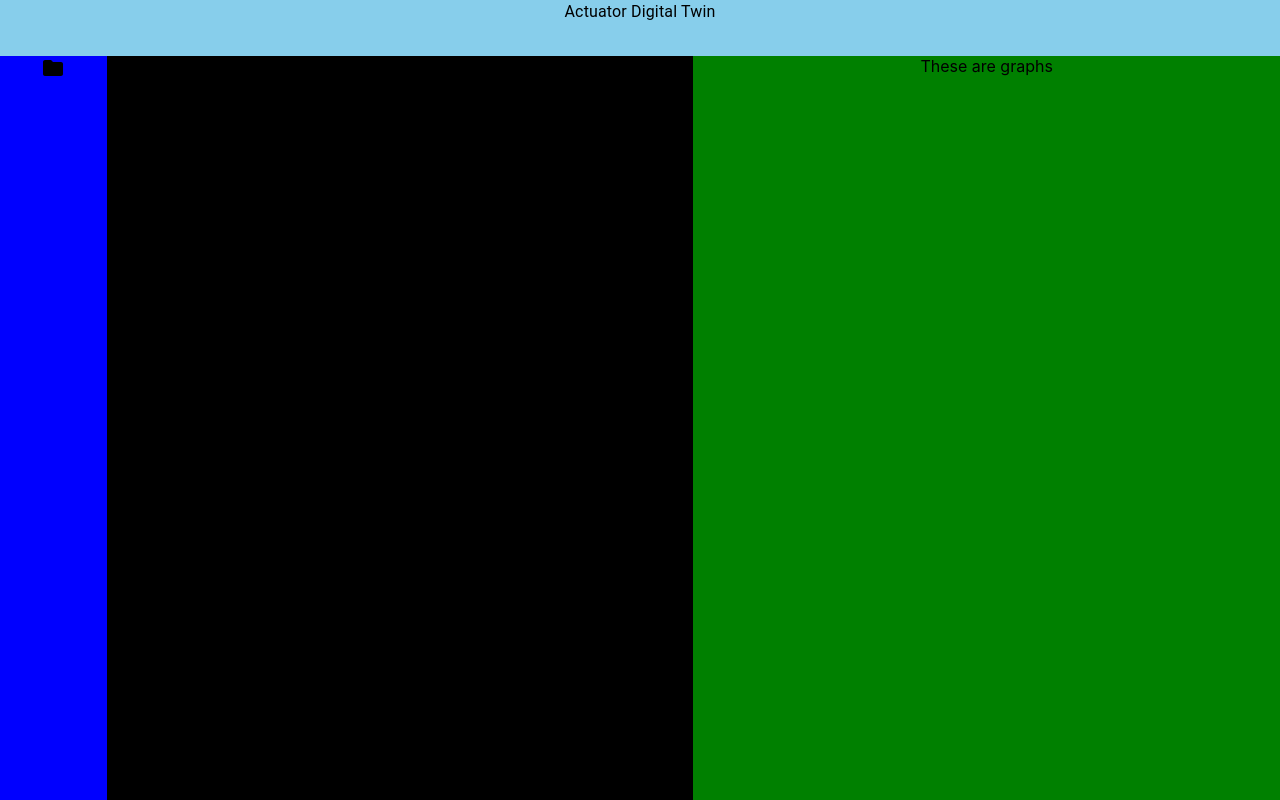
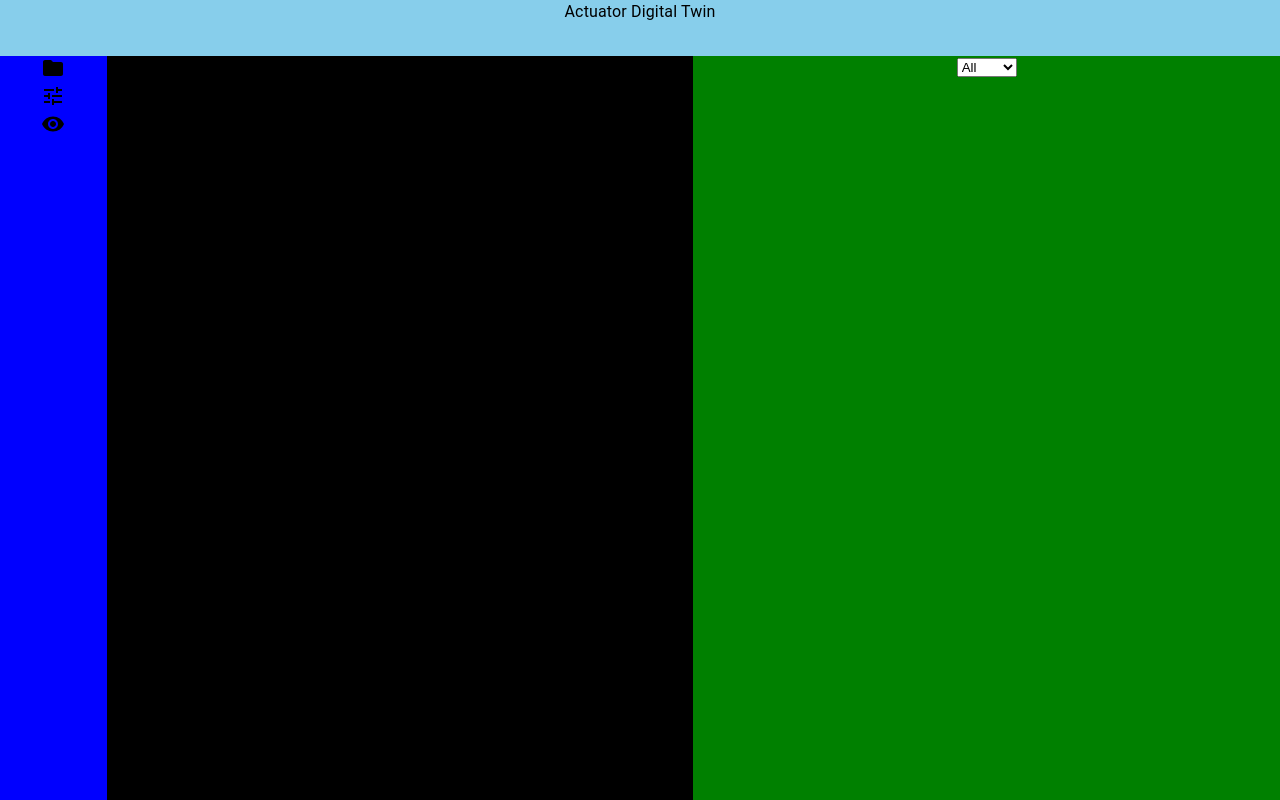
Before and after one commit to adesh6601/digital-twin, a React (Create React App) app: page / in a window 1280 px wide. Built offline with nearby package versions, Linux system fonts and the light colour scheme.

Commit message:
basic-changes-by-kunal

```diff
--- a/src/component/Graphs.js
+++ b/src/component/Graphs.js
@@ -1,11 +1,18 @@
-import React from 'react'
+import React from "react";
 
 function Graphs() {
   return (
     <div>
-        These are graphs
+      <div class="dropdown mt-5">
+        <select id="graph1Dropdown" onchange="updateChart(chart1, this.value)">
+          <option value="all">All</option>
+          <option value="red">Red</option>
+          <option value="green">Green</option>
+          <option value="blue">Blue</option>
+        </select>
+      </div>
     </div>
-  )
+  );
 }
 
-export default Graphs
+export default Graphs;
--- a/src/component/Home.js
+++ b/src/component/Home.js
@@ -6,7 +6,7 @@ import Graphs from "./Graphs";
 import ActuatorInfo from "./ActuatorInfo";
 
 const useStyles = makeStyles({
-  backgroundColor : {
+  titleBar : {
     backgroundColor : "skyblue", height : '7vh', fontSize : '1rem'
   }
 });
@@ -15,7 +15,7 @@ function Home() {
   const classes = useStyles()
   return (
     <div>
-      <Grid item xs={12} className={classes.backgroundColor}>
+      <Grid item xs={12} className={classes.titleBar}>
           <Typography> Actuator Digital Twin </Typography>
       </Grid>
       <Grid container item xs = {12}>
--- a/src/component/SideBar.js
+++ b/src/component/SideBar.js
@@ -1,15 +1,21 @@
 import { Grid } from "@mui/material";
 import React from "react";
-import FolderIcon from '@mui/icons-material/Folder';
+import FolderIcon from "@mui/icons-material/Folder";
+import TuneIcon from "@mui/icons-material/Tune";
+import VisibilityIcon from "@mui/icons-material/Visibility";
 
 function SideBar() {
   return (
     <div>
       <Grid item xs={12}>
-        <FolderIcon/>
+        <FolderIcon />
       </Grid>
-      <Grid item xs={12}></Grid>
-      <Grid item xs={12}></Grid>
+      <Grid item xs={12}>
+        <TuneIcon />
+      </Grid>
+      <Grid item xs={12}>
+        <VisibilityIcon />
+      </Grid>
     </div>
   );
 }
```
